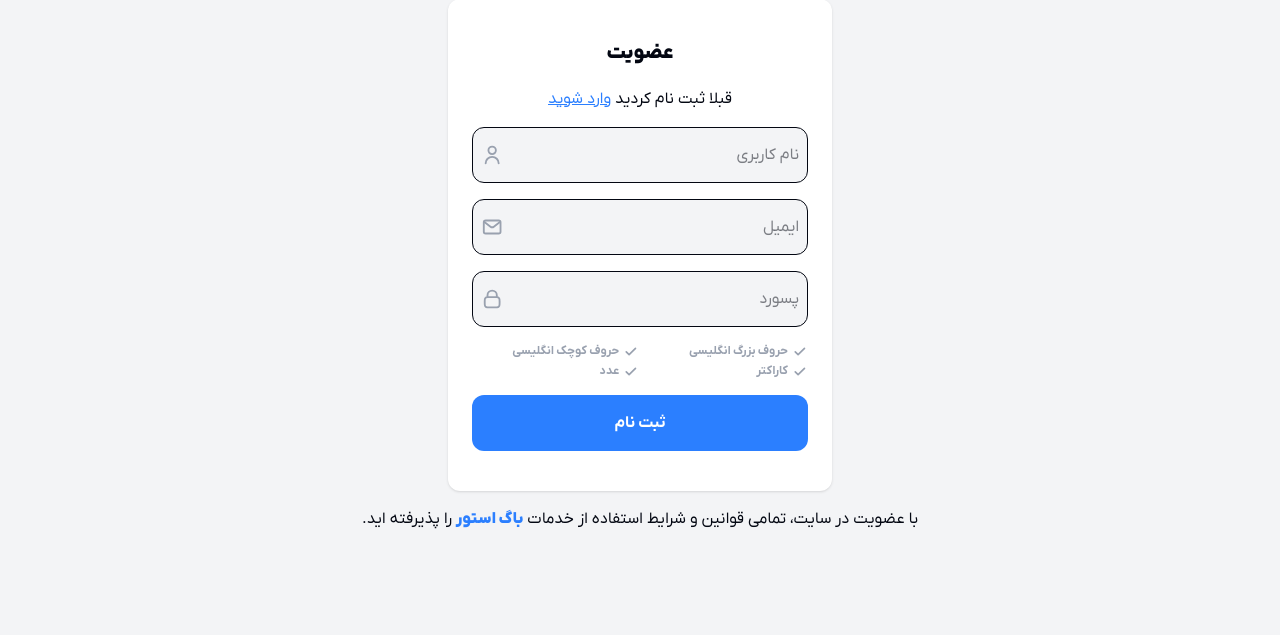
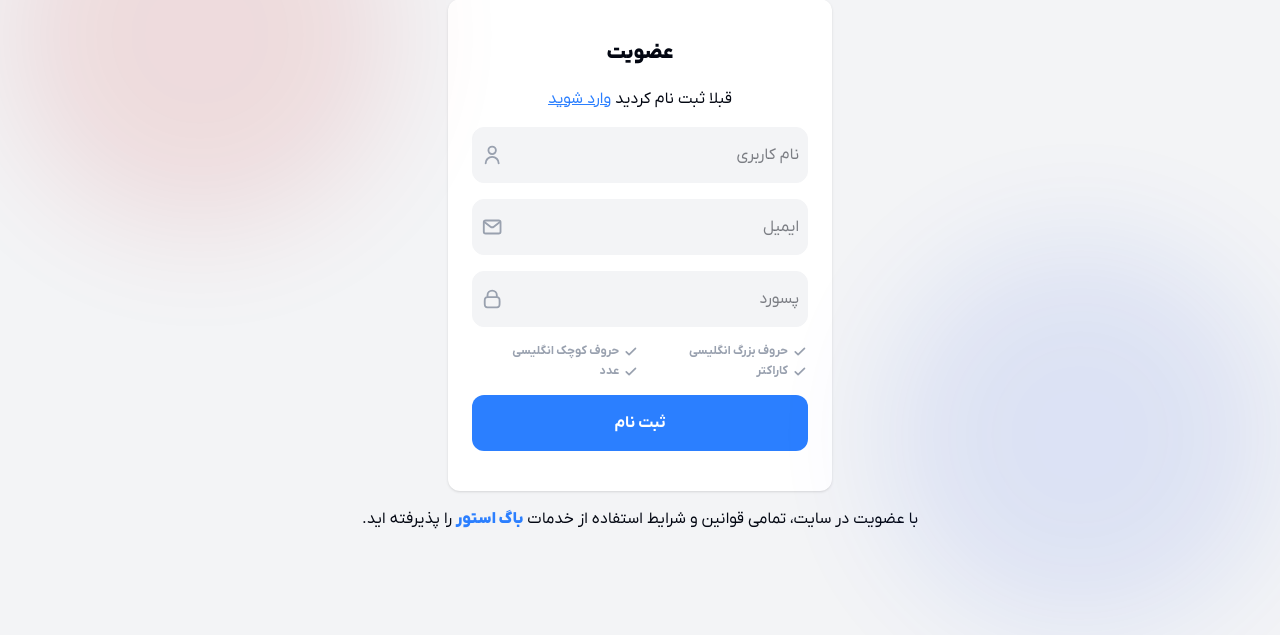
Before and after one commit to mobin-izadi/recruitment-challenges, a website: page shopping-cart/public/pages/singup.html in a window 1280 px wide. Shown: the part 165-800 px from the top of the page. Drawn offline with Linux system fonts and the light colour scheme.

Commit message:
feat:Add background effect to the registration page in the shopping cart mini project

```diff
--- a/shopping-cart/public/pages/singup.html
+++ b/shopping-cart/public/pages/singup.html
@@ -9,7 +9,7 @@
     <link rel="stylesheet" href="../styles/app.css">
 </head>
 
-<body class="font-yekan bg-gray-100 min-h-screen flex justify-center items-center text-gray-950 ">
+<body class="font-yekan bg-gray-100 min-h-screen flex justify-center items-center text-gray-950 relative ">
     <!-- svg icons -->
     <svg class="hidden">
         <symbol id="user" viewBox="0 0 24 24" fill="none" xmlns="http://www.w3.org/2000/svg">
@@ -49,6 +49,7 @@
             </g>
         </symbol>
     </svg>
+    <!-- main -->
     <main class="flex flex-col justify-center items-center gap-4">
         <!-- logo -->
         <div class="flex items-center gap-1">
@@ -66,7 +67,7 @@
             </p>
             <!-- input-valid class for valid values input-invalid for invalid values -->
             <!-- user name -->
-            <div class="bg-gray-100 flex justify-between items-center rounded-xl h-14 px-2 border  ">
+            <div class="bg-gray-100 flex justify-between items-center rounded-xl h-14 px-2 border border-gray-100  ">
                 <input type="text" required placeholder="نام کاربری" class="w-full h-full placeholder-text-gray-400 ">
                 <svg class="w-6 h-6 text-gray-400">
                     <use href="#user">
@@ -75,7 +76,8 @@
                 </svg>
             </div>
             <!-- user email -->
-            <div class="bg-gray-100 flex justify-between items-center rounded-xl h-14 px-2 my-4 border ">
+            <div
+                class="bg-gray-100 flex justify-between items-center rounded-xl h-14 px-2 my-4 border border-gray-100 ">
                 <input type="email" required placeholder="ایمیل" class="w-full h-full placeholder-text-gray-400 ">
                 <svg class="w-6 h-6 text-gray-400">
                     <use href="#email">
@@ -83,7 +85,7 @@
                 </svg>
             </div>
             <!-- user password -->
-            <div class="bg-gray-100 flex justify-between items-center rounded-xl h-14 px-2 border ">
+            <div class="bg-gray-100 flex justify-between items-center rounded-xl h-14 px-2 border border-gray-100 ">
                 <input type="password" required placeholder="پسورد" class="w-full h-full placeholder-text-gray-400 ">
                 <svg class="w-6 h-6 text-gray-400">
                     <use href="#lock">
@@ -134,6 +136,9 @@
         </div>
 
     </main>
+    <!-- Background effect -->
+    <div class="w-96 h-96 bg-red-700 rounded-full fixed top-2 left-2  opacity-10 blur-3xl "></div>
+    <div class="w-96 h-96 bg-blue-700 rounded-full fixed bottom-2 right-2  opacity-10 blur-3xl "></div>
 
 </body>
 
```
Also changed, not shown: shopping-cart/public/styles/app.css.
